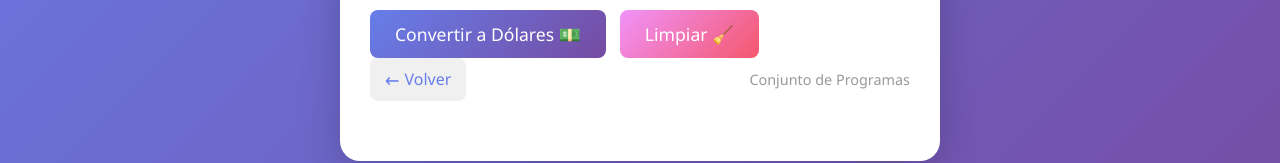
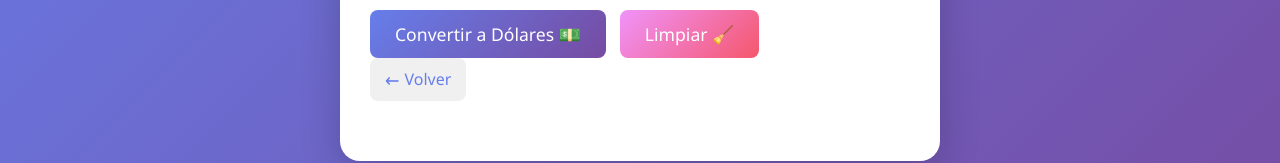
Before and after one commit to pyedgar/Conjunto-de-programas-, a website: page pesos/public/index.html in a window 1280 px wide. Shown: the part 485-648 px from the top of the page. Drawn offline with Linux system fonts and the light colour scheme.

```diff
--- a/pesos/public/index.html
+++ b/pesos/public/index.html
@@ -30,7 +30,6 @@
                    style="display: inline-flex; align-items: center; gap: 5px; background: #f0f0f0; color: #667eea; text-decoration: none; padding: 8px 15px; border-radius: 8px; font-weight: 500; transition: all 0.3s ease;">
                     <span style="font-size: 1.2em;">←</span> Volver
                 </a>
-                <span style="color: #999; font-size: 0.9em;">Conjunto de Programas</span>
             </div>
         </div>
 
```
